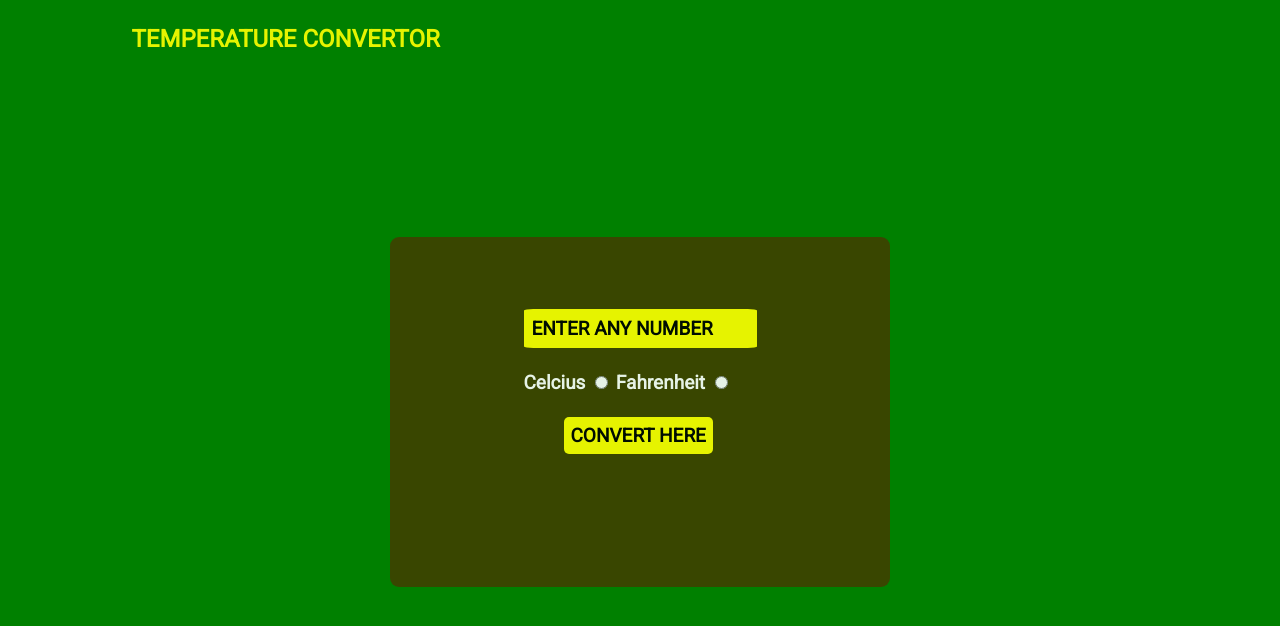
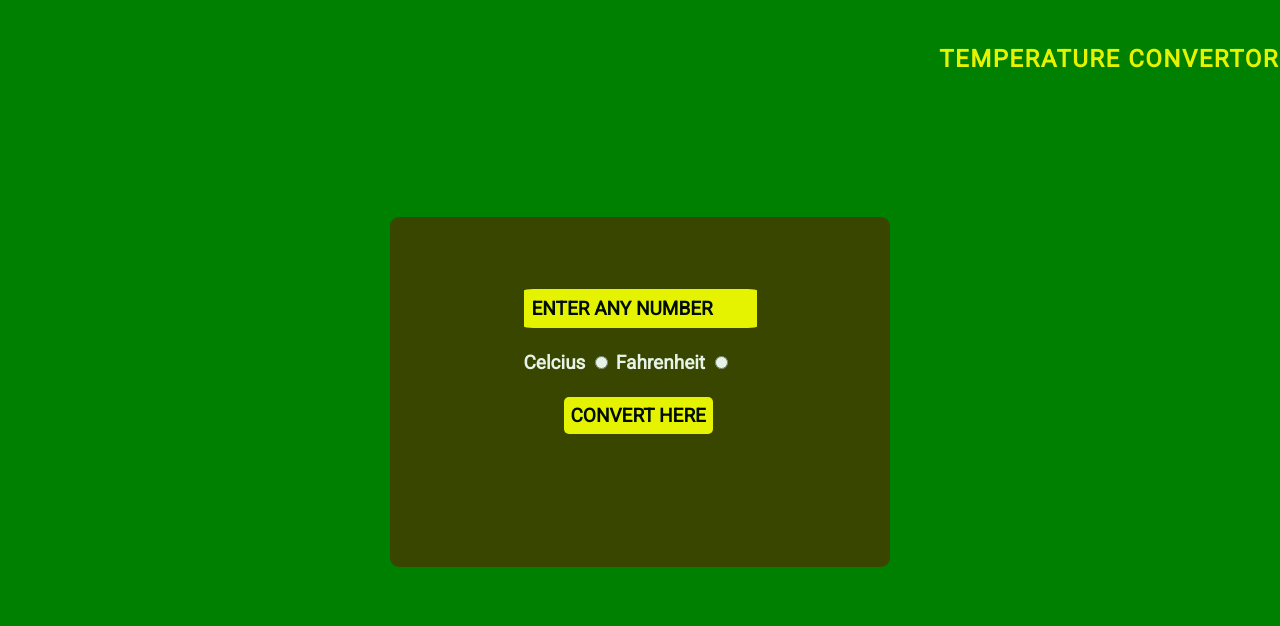
Before and after one commit to akm0786/Temperature-Convertor, a PHP site: page / in a window 1280 px wide. Shown: the top 626 px of the page. Run offline with PHP 8.4, Linux system fonts and the light colour scheme.

Commit message:
Update index.php
last commit

```diff
--- a/index.php
+++ b/index.php
@@ -38,7 +38,7 @@
 	height: 350px;
 	margin: auto;
 	position: relative;
-	top: 160px;
+	top: 100px;
 	box-sizing:border-box;
 	border-radius: 30px;
 	background: #191919;
@@ -64,13 +64,14 @@
 	.main p,h2{
 
 		color: yellow;
+		letter-spacing: 1.5px;
+		display: flex;
+		padding-left: 40px;
+		justify-content: end;
 
 	}
 
-	.main > h3{
-		display: flex;
-		justify-content: end;
-	}
+
  input[type=text]{
 
 		border: 0px solid #000;
@@ -117,7 +118,7 @@
 </head>
 <body>
 
-	<h2><pre>                      TEMPERATURE CONVERTOR</pre></h2>
+	<h2><pre>       TEMPERATURE CONVERTOR</pre></h2>
 	<div class="main">
 
 			<form method="POST">
@@ -150,14 +151,14 @@
 					{
 
 						$Fahrenheit=$c_or_f*9/5+32;
-						echo "Celcius VALUE IN FAHRENHEIT IS:".$Fahrenheit;
+						echo "CELCIUS VALUE IN FAHRENHEIT IS=".$Fahrenheit;
 					}
 					else{
 
 
 						$Celcius=($c_or_f-32)*5/9;
 
-						echo "FAHRENHEIT VALUE IN CELCIUS IS:".$Celcius;
+						echo "FAHRENHEIT VALUE IN CELCIUS IS=".$Celcius;
 					}
 				}
 
```
